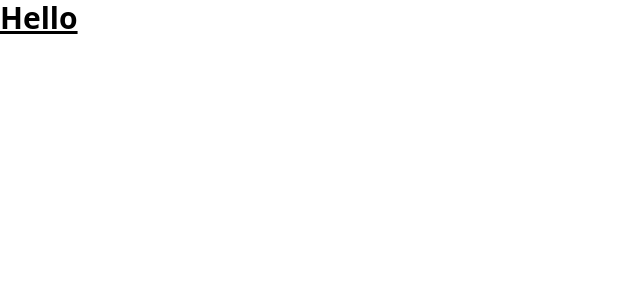
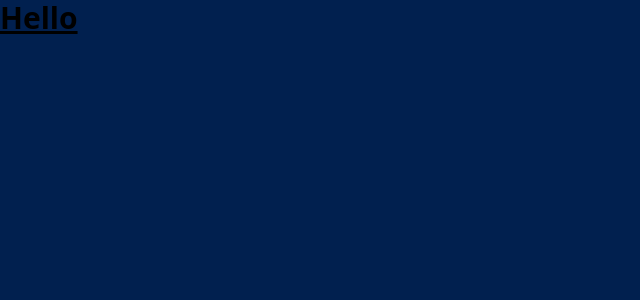
Before and after one commit to NicolasFue05/Booknest, a React (Vite) app: page / in a window 1280 px wide. Shown: the top 300 px of the page, without its empty margins (0-640 px from the left). Built offline with nearby package versions, Linux system fonts and the light colour scheme.

Commit message:
style: :art: Color Theme created succesfully | Root styles added

```diff
--- a/src/index.css
+++ b/src/index.css
@@ -1 +1,20 @@
 @import 'tailwindcss';
+
+@theme {
+  --color-dark-blue: #01204f;
+  --color-sky-blue: #0282f2;
+  --color-soft-blue: #8ad0f4;
+  --color-soft-white: #f5f5f5;
+  --color-soft-gray: #b0b0b0;
+  --color-gray-blue: #465e8e;
+  --color-white: #f0f7ff;
+  --color-gray-white: #c2c2c3;
+}
+
+:root,
+body,
+html {
+  display: flex;
+  box-sizing: border-box;
+  background-color: #01204f;
+}
```
